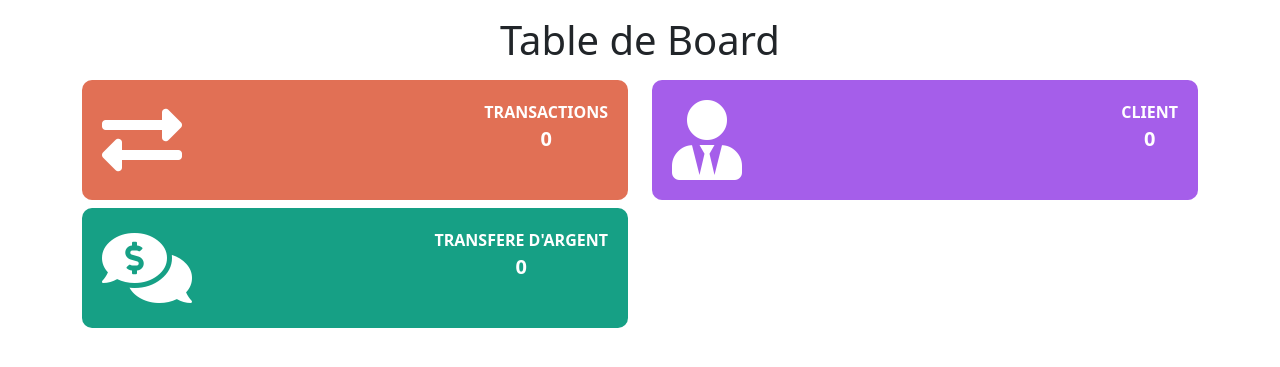
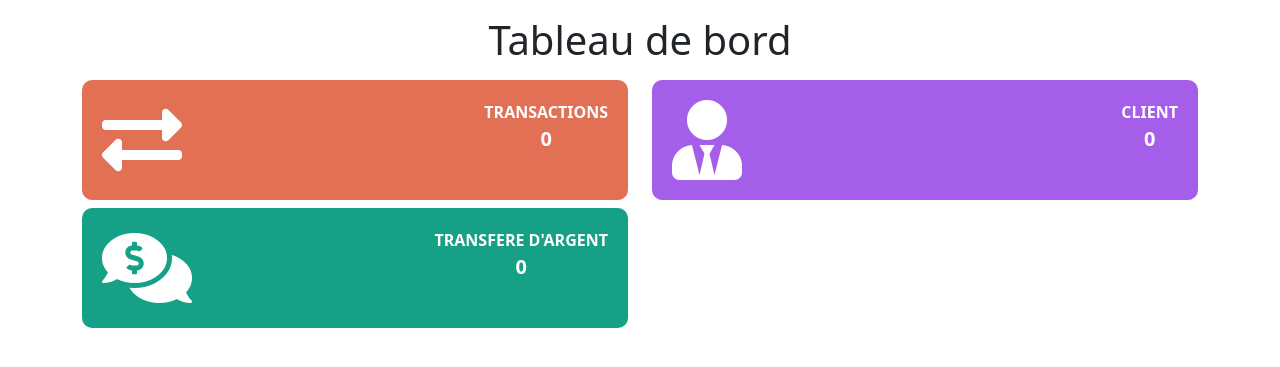
Before and after one commit to mhslekbar/exChangge, a PHP site: page /DashBoard.php in a window 1280 px wide. Shown: the part 56-423 px from the top of the page. Run offline with PHP 8.4, Linux system fonts and the light colour scheme; the visitor is signed in with stand-in values (Sample User, id 1); data that the repository does not hold is empty.

Commit message:
Update DashBoard.php

```diff
--- a/DashBoard.php
+++ b/DashBoard.php
@@ -9,7 +9,7 @@
         $today = date("Y-m-d");
 
         echo "<div class='container container-500 dashboard'>";
-            echo "<h1 class='text-center mt-3 mb-3'>Table de Board</h1>";
+            echo "<h1 class='text-center mt-3 mb-3'>Tableau de bord</h1>";
     ?>
         <div class="row">
 
```
